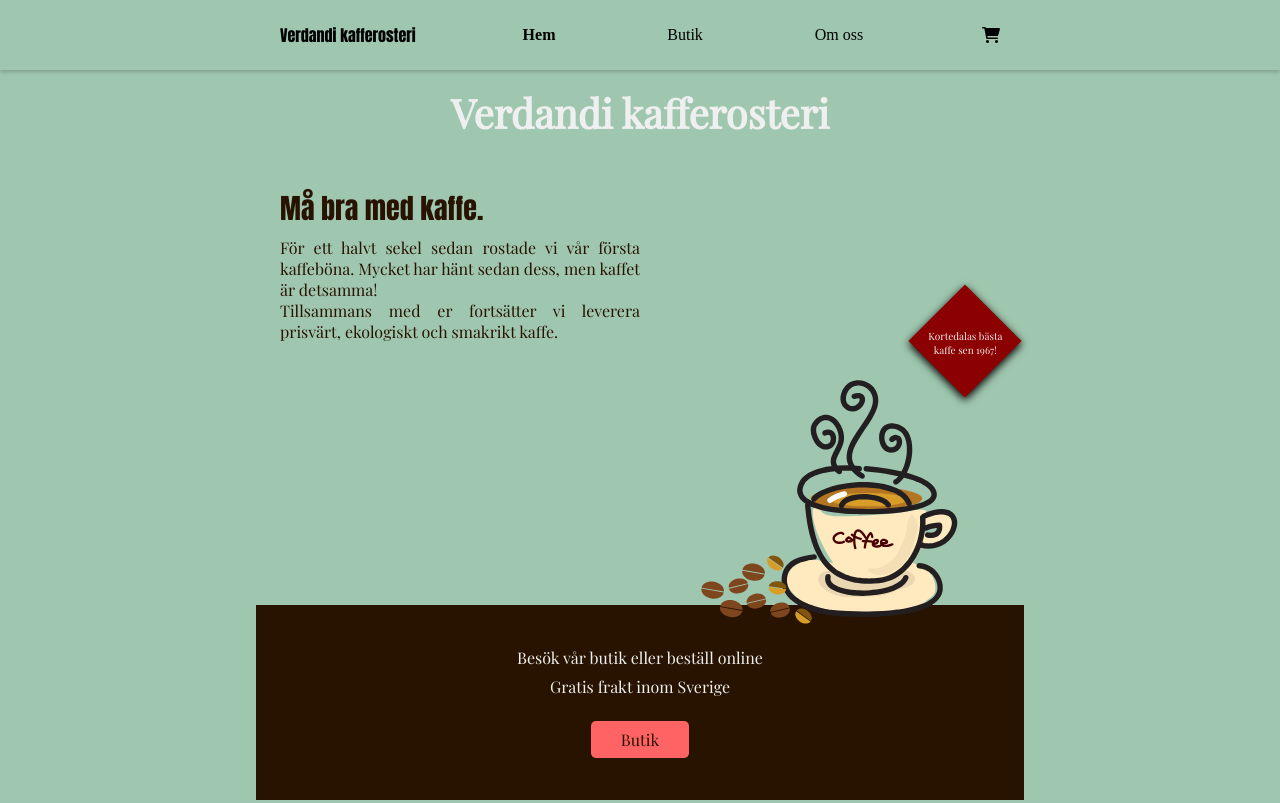
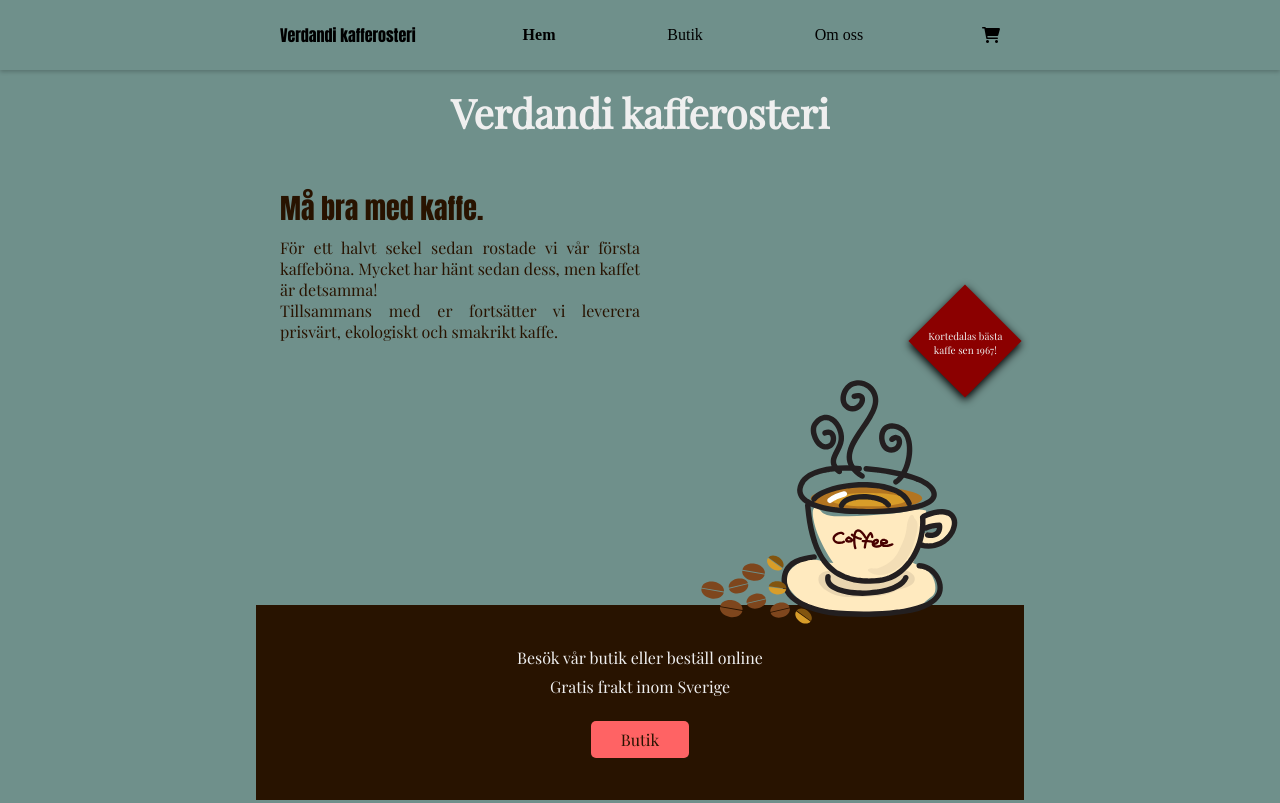
Before and after one commit to Marcus-Oskarsson/Verdandi, a plain HTML site: page index.html in a window 1280 px wide. Shown: the top 803 px of the page. Drawn offline with nearby package versions, Linux system fonts and the light colour scheme; a web font is replaced by a local one.

Commit message:
color contrast

```diff
--- a/styles/style.css
+++ b/styles/style.css
@@ -4,8 +4,8 @@
 
 /* Lägger in färgerna & typsnitt i variabler för att enkelt kunna ändra färgerna och typsnitten på hela sidan, samt sätter font size så det motsvarar 10px */
 :root {
-  --main-background-color: #9fc7af;
-  --main-background-color-nyans: #39473f;
+  --main-background-color: #6f908b;
+  --main-background-color-nyans: #3d4f4c;
   --secondary-background-color: #281300;
   --secondary-background-color-transparent: #281300ec;
   --main-text-color: #281300;
@@ -390,6 +390,10 @@ footer > address {
   border-bottom: 2px solid var(--secondary-btn-background-color);
 }
 
+.shop-item-container img {
+  width: 100%;
+}
+
 /* Sök och filtrera */
 .shop-filter-container {
   display: flex;
```
